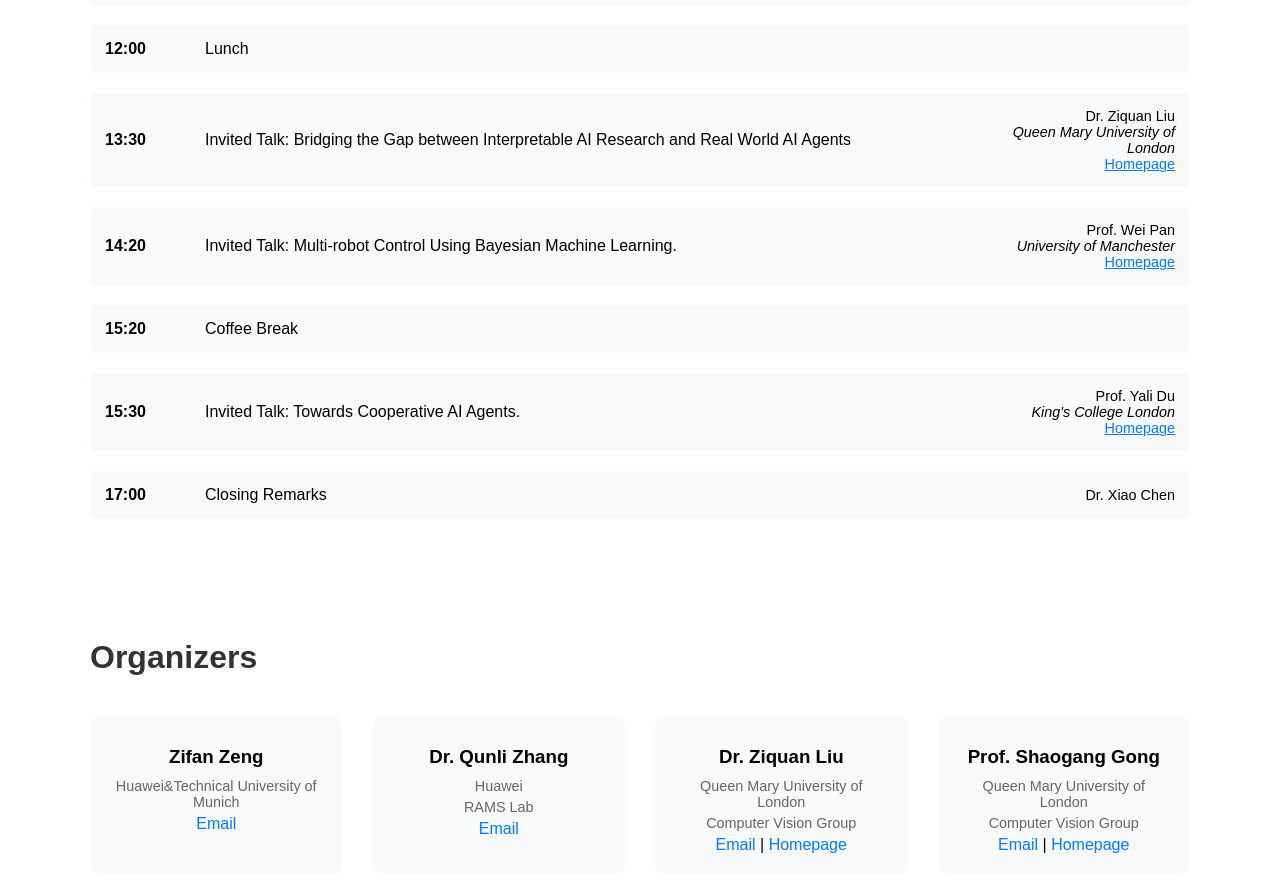
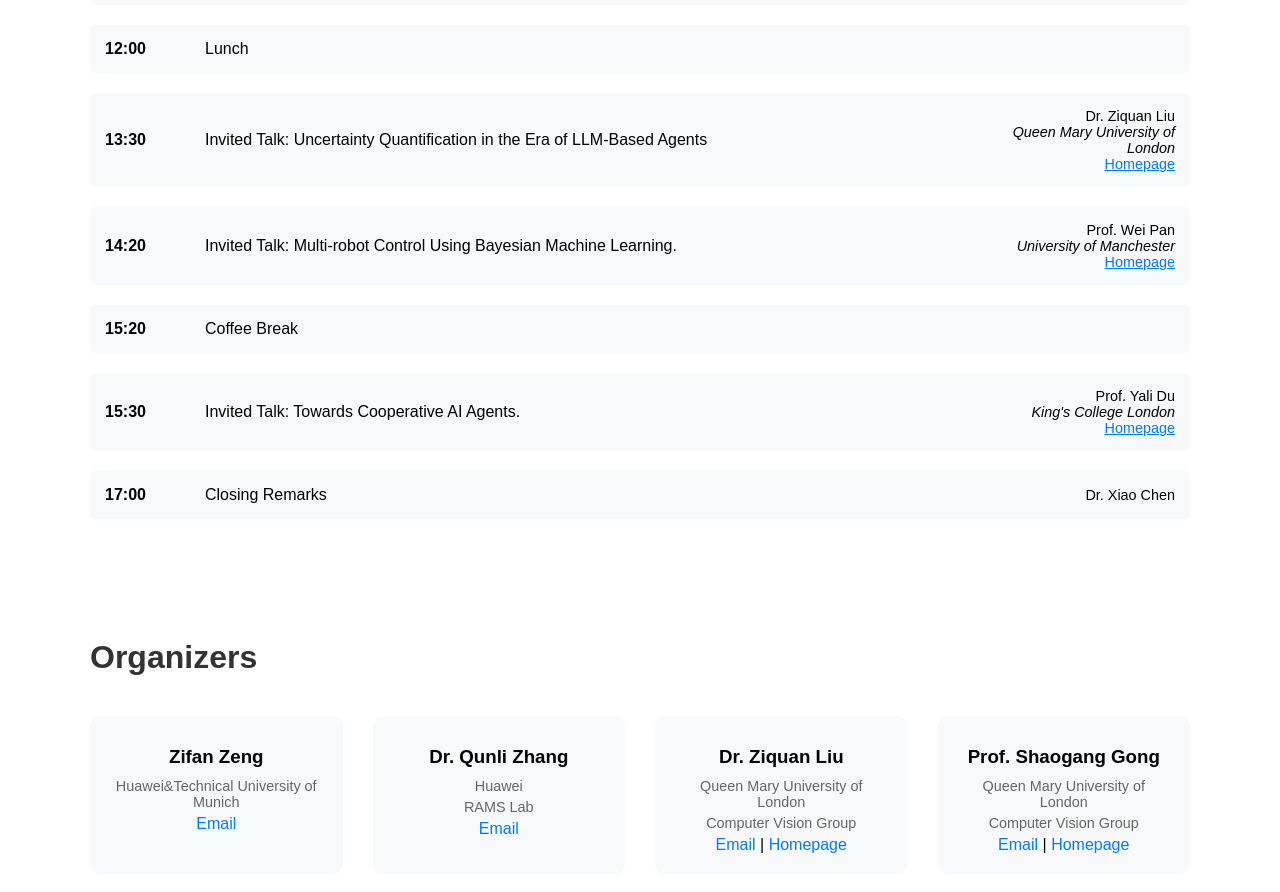
Before and after one commit to TTE-DE-RAMS/TTE-DE-RAMS.github.io, a plain HTML site: page index.html in a window 1280 px wide. Shown: the part 1380-2272 px from the top of the page. Drawn offline with Linux system fonts and the light colour scheme.

Commit message:
Update index.html

```diff
--- a/index.html
+++ b/index.html
@@ -297,7 +297,7 @@
 
         <div class="agenda-item">
             <div class="time">13:30</div>
-            <div class="session-title">Invited Talk: Bridging the Gap between Interpretable AI Research and Real World AI Agents</div>
+            <div class="session-title">Invited Talk: Uncertainty Quantification in the Era of LLM-Based Agents</div>
             <div class="speaker-info">
                 Dr. Ziquan Liu<br>
                 <em>Queen Mary University of London</em><br>
```
